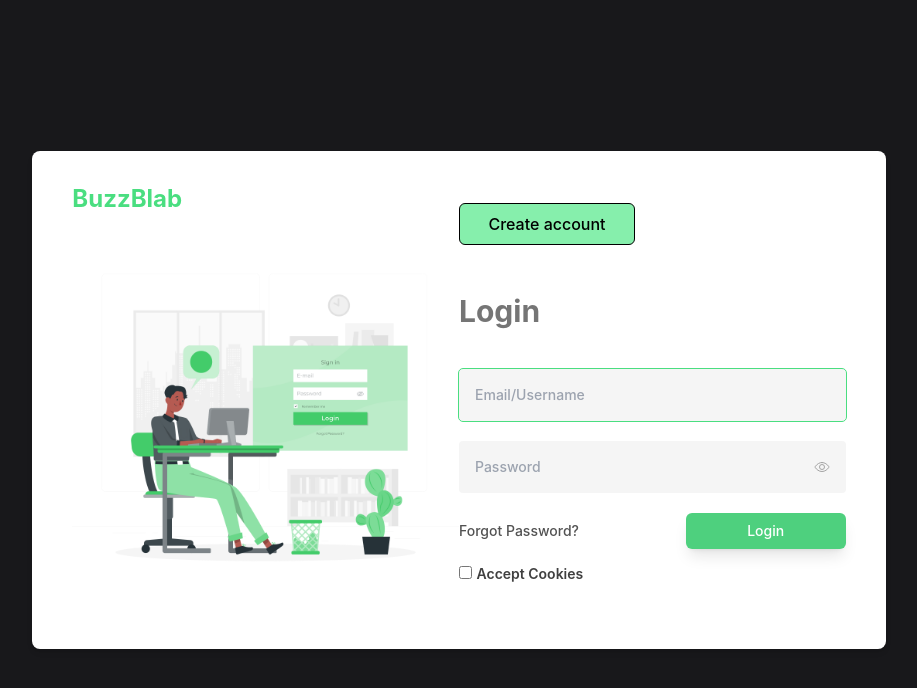
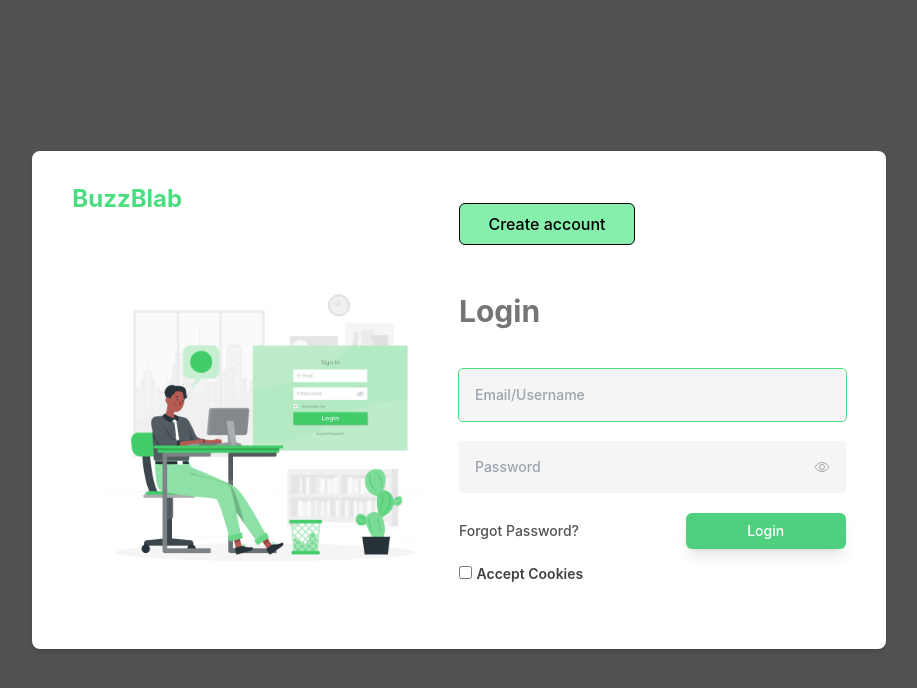
Before and after one commit to patelsweta2/Twittter-MERN-STACK-FrontEnd, a React (Vite) app in the folder frontend/: page /auth/login in a window 1280 px wide. Shown: the top 688 px of the page, without its empty margins (181-1098 px from the left). Built offline with nearby package versions, Linux system fonts and the light colour scheme.

Commit message:
change bg-color

```diff
--- a/frontend/src/layouts/AuthLayout.jsx
+++ b/frontend/src/layouts/AuthLayout.jsx
@@ -22,7 +22,7 @@
     imgSource = ResetPswd;
   }
   return (
-    <main className="w-full min-h-screen sm:flex sm:items-center sm:justify-center bg-zinc-900">
+    <main className="w-full min-h-screen sm:flex sm:items-center sm:justify-center bg-neutral-600">
       <section className="w-full sm:w-3/5  min-h-screen sm:min-h-fit bg-white py-8 px-10  rounded-lg shadow-md lg:flex lg:justify-between lg:w-2/3 lg:items-center">
         <aside className="flex-1">
           <header className="mb-4">
```
